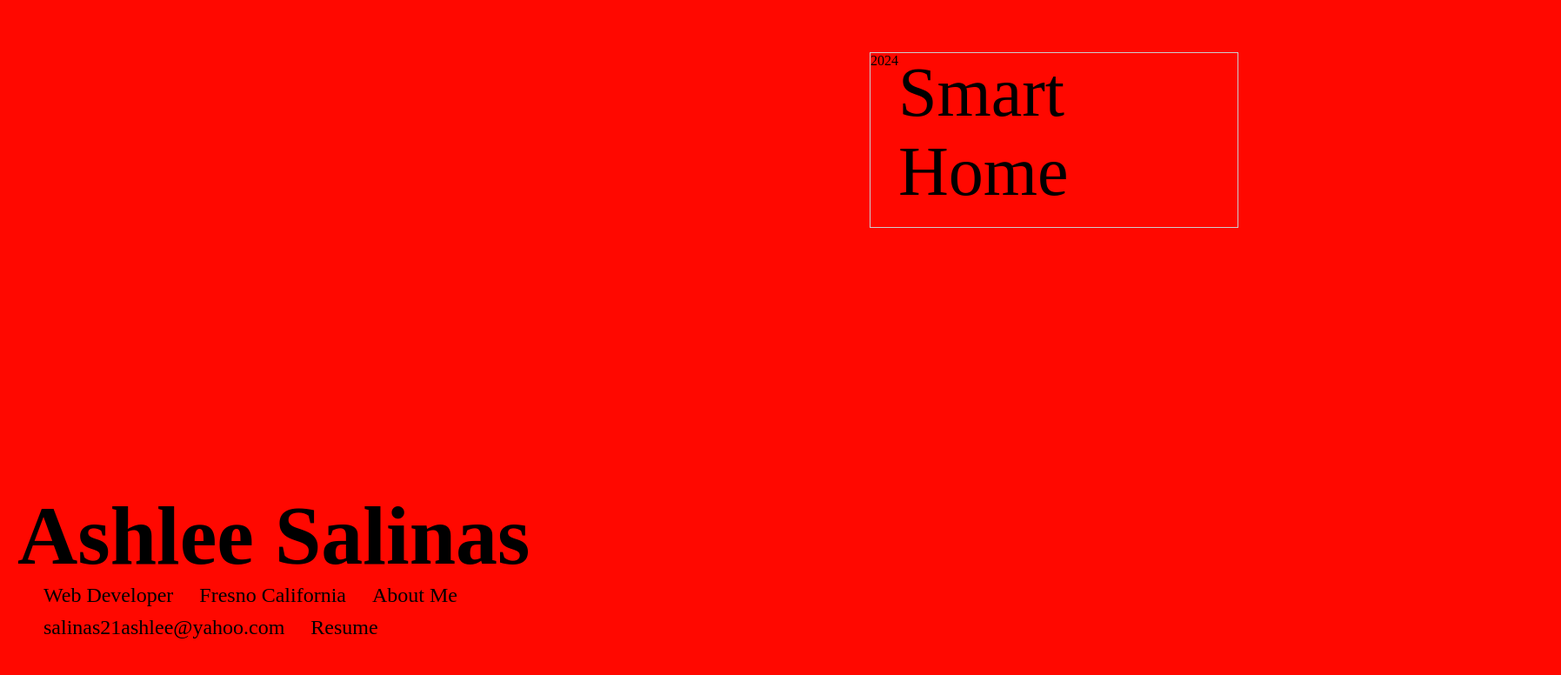
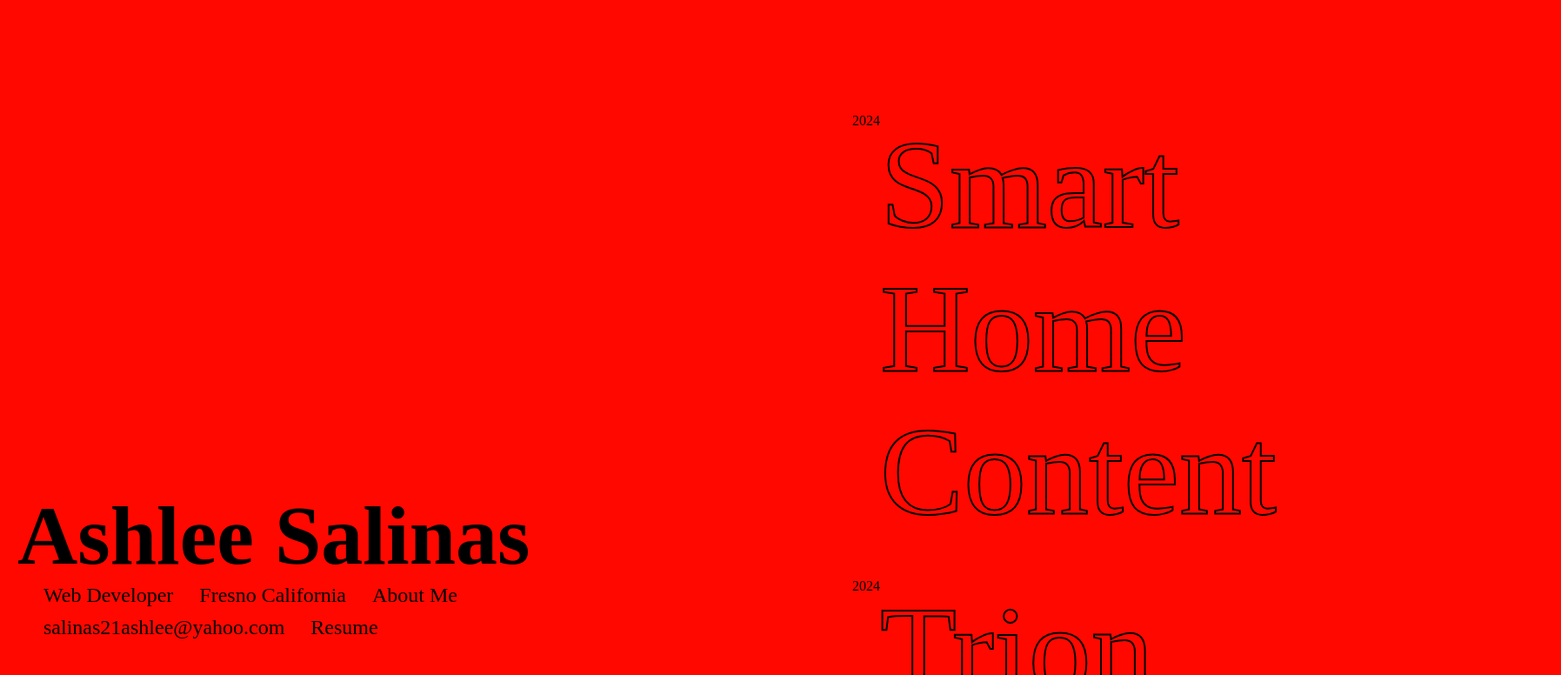
Before and after one commit to ashlee21salinas/personal-portfolio, a plain HTML site: page start.html in a window 1280 px wide. Shown: the part 240-1016 px from the top of the page at 87% size, 1795 px wide, since content can reach past the window. Before the commit the page ends 975 px from the top, so only its background shows below. Drawn offline with Linux system fonts and the light colour scheme.

Commit message:
ashlee
fix scroll wheel side started on smart home content

```diff
--- /dev/null
+++ b/css/smarthome-content.css
@@ -0,0 +1,28 @@
+body {
+    background-color: #D9CCC1;
+    margin: 0;
+    padding: 0;
+}
+
+.row {
+    display: flex;
+    flex-direction: row;
+    gap: 1550px;
+    margin-top: 15px;
+}
+
+.row a {
+    font-size: 3.5rem;
+    margin-left: 20px;
+    text-decoration: none;
+    color: black;
+}
+
+#a-img {
+    margin-top: 15px;
+}
+
+h2 {
+    font-size: 4rem;
+    margin-top: 200px;
+}
--- a/css/start.css
+++ b/css/start.css
@@ -49,9 +49,9 @@ h2 {
 
 
 h3 {
-    margin-left: 1350px;
+    margin-left: 1200px;
     margin-top: -940px;
-    font-size: 8rem;
+    font-size: 10rem;
 }
 .scroll-wheel-side
  {
@@ -64,11 +64,11 @@ h3 {
 }
 
 .scroll-wheel-side {
-    height: 200px;
-    width: 33vw;
+    height: 646px;
+    width: 50vw;
     overflow-y: auto;
-    border: 1px solid #ccc;
-    margin-left: 1000px;
+    margin-left: 980px;
+    /* border: 1px solid black; */
 }
 
 .scroll-wheel-side::-webkit-scrollbar {
@@ -87,8 +87,55 @@ h3 {
 }
 
 .column a {
-    font-size: 5rem;
+    font-size: 9rem;
+    color: transparent;
+    -webkit-text-stroke: 2px black;
 }
 .column p {
     font-size: 1rem;
 }
+
+.second-opt {
+    display: flex;
+    flex-direction: row;
+}
+.third-opt {
+    display: flex;
+    flex-direction: row;
+}
+.fourth-opt {
+    display: flex;
+    flex-direction: row;
+}
+
+a:hover {
+    font-size: 10rem;
+    color: black;
+}
+
+/* animation for scroll wheel text */
+.scroll-wheel-side .column section {
+    opacity: 0;
+    transform: translateY(1000px);
+    animation: slideUp 0.8s ease-out forwards;
+  }
+
+  .scroll-wheel-side .first-opt {
+    animation-delay: 0.2s;
+  }
+  .scroll-wheel-side .second-opt {
+    animation-delay: 0.4s;
+  }
+  .scroll-wheel-side .third-opt {
+    animation-delay: 0.6s;
+  }
+  .scroll-wheel-side .fourth-opt {
+    animation-delay: 0.8s;
+  }
+
+  @keyframes slideUp {
+    to {
+      opacity: 1;
+      transform: translateY(0);
+    }
+  }
```
Also changed, not shown: smart-home.html (+2 -1 lines).
